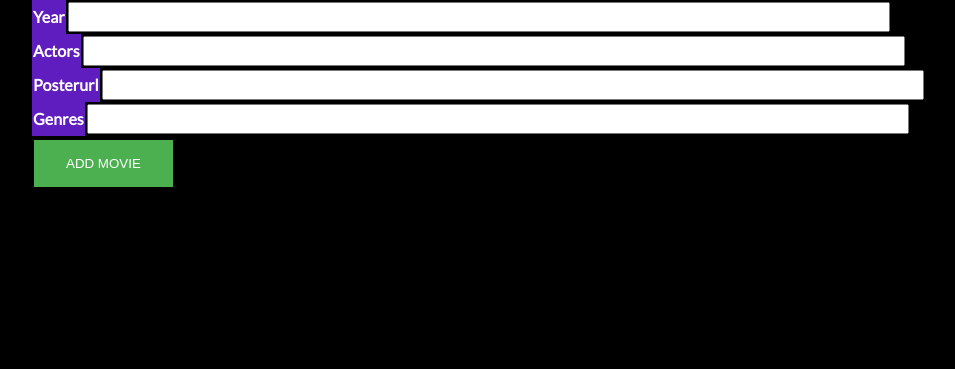
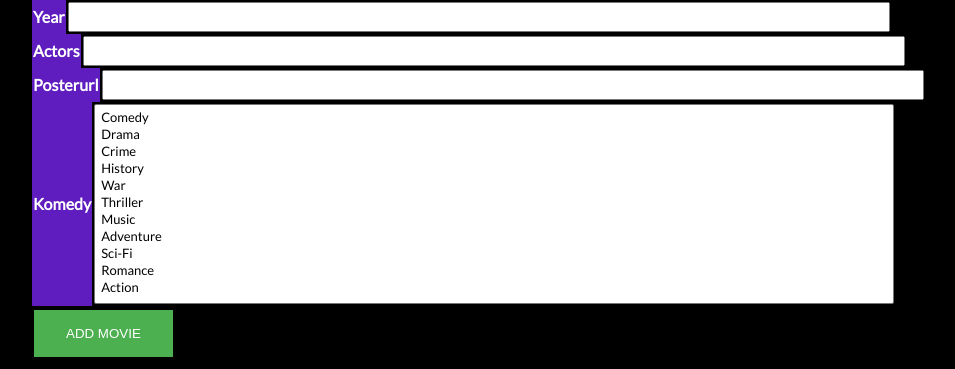
Before and after one commit to KatarzynaKuich/TODOS-_BILIOTEKA, a Flask app: template templates/films_lib.html in a window 1280 px wide. Shown: the part 463-832 px from the top of the page, without its empty margins (95-1050 px from the left). Before the commit the page ends 650 px from the top, so only its background shows below. Run offline with Flask 2, Linux system fonts and the light colour scheme; the template is opened without the code that fills it: values that come from a table or form of the project are taken from there, others are empty.

Commit message:
add multiple choise

```diff
--- a/forms.py
+++ b/forms.py
@@ -1,11 +1,14 @@
 from flask_wtf import FlaskForm
-from wtforms import StringField,TextAreaField,URLField,IntegerField,SubmitField
-from wtforms.validators import DataRequired,NumberRange,Length
+from wtforms import StringField, TextAreaField, URLField, IntegerField, SubmitField, SelectMultipleField
+from wtforms.validators import DataRequired, NumberRange, Length
+
+
 class FilmForm(FlaskForm):
-    id =      IntegerField(validators=[DataRequired()])
-    title   = StringField(validators=[DataRequired()])
-    plot    = TextAreaField()
-    year    = StringField()
+    id = IntegerField(validators=[DataRequired()])
+    title = StringField(validators=[DataRequired()])
+    plot = TextAreaField()
+    year = StringField()
     actors = StringField()
-    posterUrl= StringField()
-    genres = StringField()
+    posterUrl = StringField()
+    genres = SelectMultipleField("Komedy", choices=["Comedy", "Drama", "Crime", "History", "War", "Thriller", "Music",
+                                                    "Adventure", "Sci-Fi","Romance","Action"], coerce=str, option_widget=None)
--- a/static/mystyles.css
+++ b/static/mystyles.css
@@ -46,13 +46,21 @@ form textarea#plot {
      font-size: 13px;
      font-family: "Lato",sans-serif ;
 }
+
+form select#genres {
+     width: 800px;
+     height: 200px;
+     max-width: 800px;
+     font-size: 13px;
+     font-family: "Lato",sans-serif ;
+}
 .content{
     display: flex;
     justify-items: center;
     justify-content: center;
 }
 
-input[type=button], input[type=submit], input[type=reset] {
+input[type=button], input[type=submit], input[type=reset] input[type=select]{
   background-color: #4CAF50;
   border: none;
   color: white;
@@ -62,7 +70,6 @@ input[type=button], input[type=submit], input[type=reset] {
   cursor: pointer;
 }
 input[type="text"], input[type="password"], textarea, select {
-
     font-size: 13px;
     height: 18px;
     line-height: 18px;
```
Also changed, not shown: films.json.
